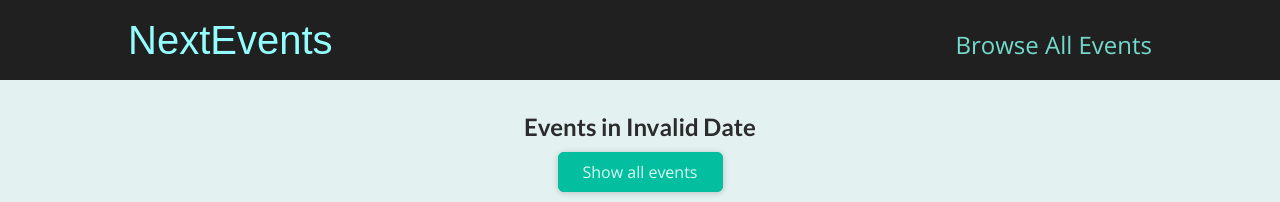
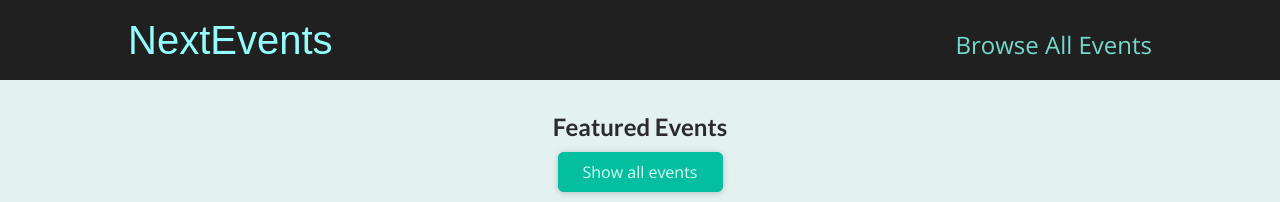
Before and after one commit to lancedays/nextjs-course, a Next.js app: page / in a window 1280 px wide. Shown: the top 202 px of the page. Built offline with nearby package versions, Linux system fonts and the light colour scheme.

Commit message:
Add pageTitle prop to ResultsTitle component

```diff
--- a/components/events/results-title.js
+++ b/components/events/results-title.js
@@ -1,18 +1,27 @@
-import Button from '../ui/button';
-import classes from './results-title.module.css';
+import Button from "../ui/button";
+import classes from "./results-title.module.css";
 
 function ResultsTitle(props) {
-  const { date } = props;
+  const { date, pageTitle } = props;
 
-  const humanReadableDate = new Date(date).toLocaleDateString('en-US', {
-    month: 'long',
-    year: 'numeric',
-  });
+  if (date) {
+    const humanReadableDate = new Date(date).toLocaleDateString("en-US", {
+      month: "long",
+      year: "numeric",
+    });
+
+    return (
+      <section className={classes.title}>
+        <h1>Events in {humanReadableDate}</h1>
+        <Button link="/events">Show all events</Button>
+      </section>
+    );
+  }
 
   return (
     <section className={classes.title}>
-      <h1>Events in {humanReadableDate}</h1>
-      <Button link='/events'>Show all events</Button>
+      <h1>{pageTitle}</h1>
+      <Button link="/events">Show all events</Button>
     </section>
   );
 }
--- a/pages/index.js
+++ b/pages/index.js
@@ -7,7 +7,7 @@ export default function HomePage() {
   const featuredEvents = getFeaturedEvents();
   return (
     <Fragment>
-      <ResultsTitle />
+      <ResultsTitle pageTitle="Featured Events"/>
       <EventList events={featuredEvents} />
     </Fragment>
   );
```
